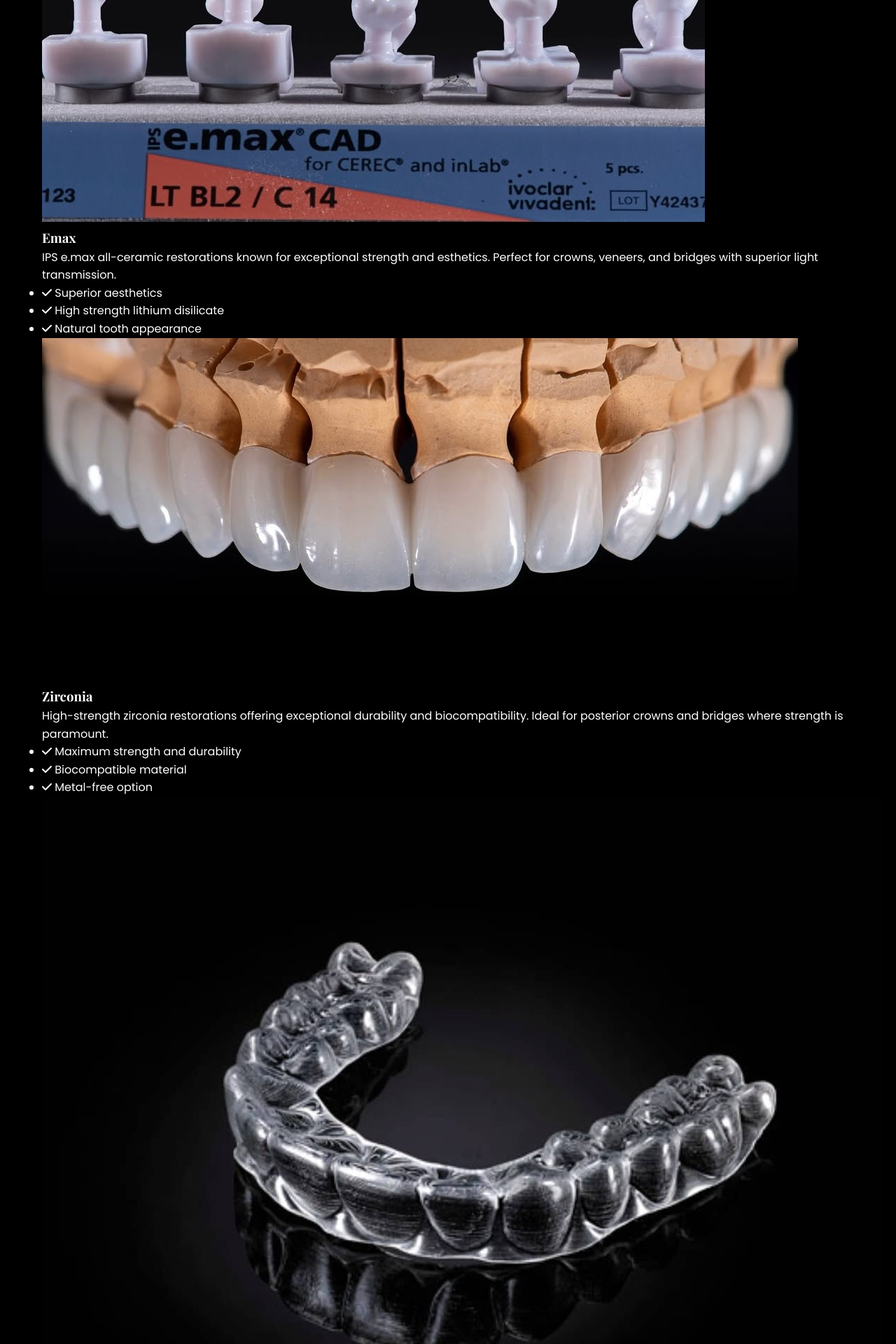
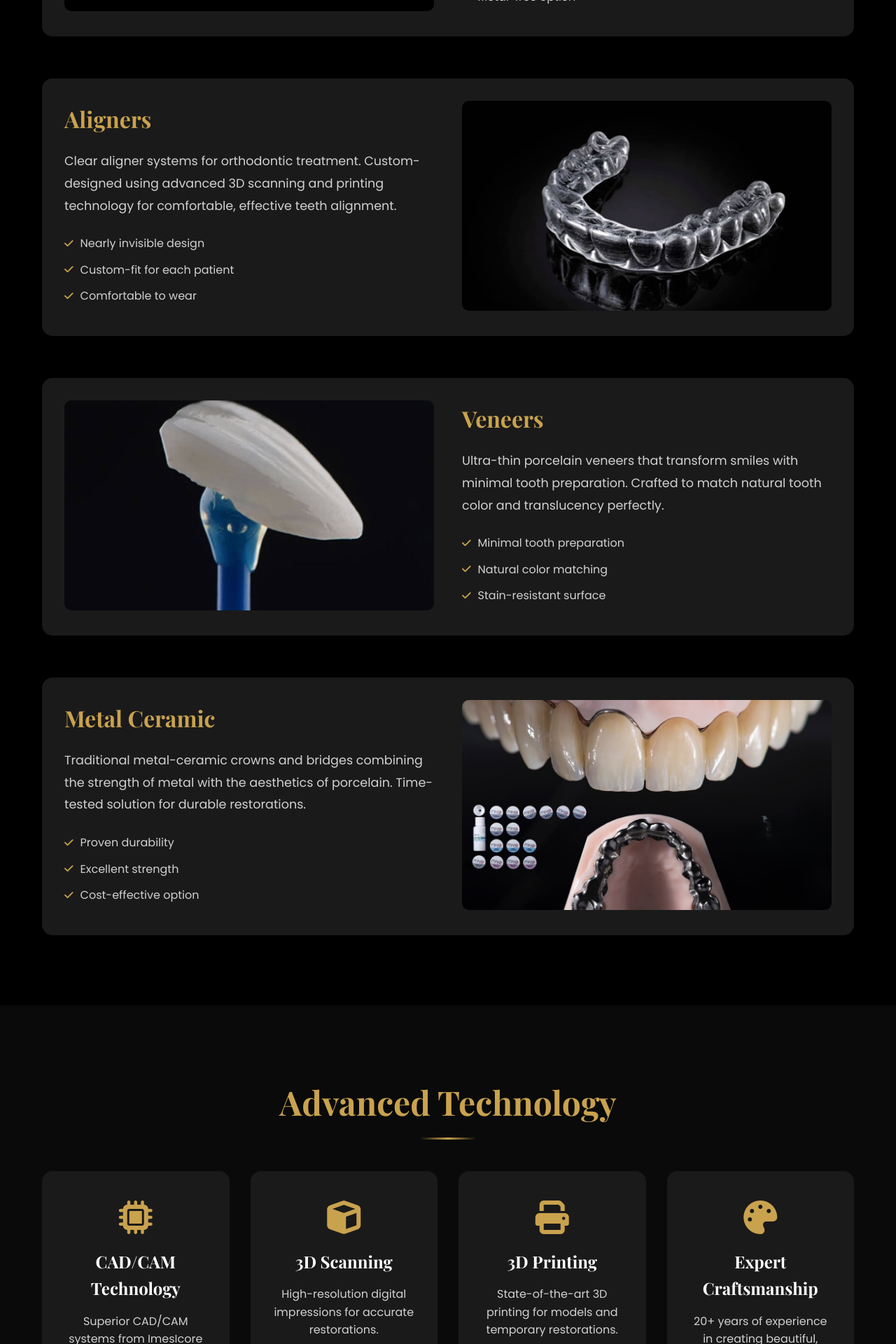
Before and after one commit to hafir743/Project-RoyalDental, a PHP site: page /services.html in a window 1280 px wide. Shown: the part 2120-4040 px from the top of the page at 70% size. Run offline with PHP 8.4, Linux system fonts and the light colour scheme.

Commit message:
sherbimet

```diff
--- a/services.css
+++ b/services.css
@@ -207,3 +207,173 @@ a {
     font-size: 1.3rem;
     color: var(--text-light);
 }
+
+.services-page {
+    padding: 100px 0;
+    background: var(--black);
+}
+
+.services-intro {
+    text-align: center;
+    max-width: 800px;
+    margin: 0 auto 80px;
+}
+
+.services-intro h2 {
+    font-size: 2.8rem;
+    color: var(--gold);
+    margin-bottom: 20px;
+}
+
+.services-intro p {
+    font-size: 1.1rem;
+    color: var(--text-light);
+    line-height: 1.8;
+}
+
+.services-grid-detailed {
+    display: flex;
+    flex-direction: column;
+    gap: 60px;
+}
+
+.service-card-detailed {
+    display: flex;
+    gap: 40px;
+    background: var(--dark-gray);
+    border-radius: 15px;
+    overflow: hidden;
+    padding: 30px;
+    border: 2px solid transparent;
+    transition: all 0.4s ease;
+    scroll-margin-top: 100px;
+}
+
+.service-card-detailed:hover {
+    border-color: var(--gold);
+    transform: translateY(-5px);
+    box-shadow: 0 10px 40px rgba(201, 162, 78, 0.2);
+}
+
+.service-card-detailed:nth-child(even) {
+    flex-direction: row-reverse;
+}
+
+.service-image {
+    flex: 1;
+    min-width: 300px;
+    height: 300px;
+    border-radius: 10px;
+    overflow: hidden;
+}
+
+.service-image img {
+    width: 100%;
+    height: 100%;
+    object-fit: cover;
+    transition: transform 0.4s ease;
+}
+
+.service-card-detailed:hover .service-image img {
+    transform: scale(1.1);
+}
+
+.service-content {
+    flex: 1;
+    display: flex;
+    flex-direction: column;
+    justify-content: center;
+}
+
+.service-content h3 {
+    font-size: 2rem;
+    color: var(--gold);
+    margin-bottom: 20px;
+}
+
+.service-content > p {
+    font-size: 1.1rem;
+    color: var(--text-light);
+    line-height: 1.8;
+    margin-bottom: 25px;
+}
+
+.service-features {
+    list-style: none;
+    padding: 0;
+}
+
+.service-features li {
+    color: var(--text-light);
+    margin-bottom: 12px;
+    display: flex;
+    align-items: center;
+    gap: 10px;
+}
+
+.service-features li i {
+    color: var(--gold);
+    font-size: 0.9rem;
+}
+
+.technology-section {
+    padding: 100px 0;
+    background: var(--black-alt);
+}
+
+.section-title {
+    font-size: 3rem;
+    color: var(--gold);
+    text-align: center;
+    margin-bottom: 60px;
+    position: relative;
+}
+
+.section-title::after {
+    content: '';
+    position: absolute;
+    bottom: -15px;
+    left: 50%;
+    transform: translateX(-50%);
+    width: 80px;
+    height: 3px;
+    background: linear-gradient(90deg, transparent, var(--gold), transparent);
+}
+
+.tech-grid {
+    display: grid;
+    grid-template-columns: repeat(auto-fit, minmax(250px, 1fr));
+    gap: 30px;
+}
+
+.tech-card {
+    background: var(--dark-gray);
+    padding: 40px 30px;
+    border-radius: 15px;
+    text-align: center;
+    border: 2px solid transparent;
+    transition: all 0.4s ease;
+}
+
+.tech-card:hover {
+    border-color: var(--gold);
+    transform: translateY(-10px);
+    box-shadow: 0 10px 40px rgba(201, 162, 78, 0.2);
+}
+
+.tech-card i {
+    font-size: 3rem;
+    color: var(--gold);
+    margin-bottom: 20px;
+}
+
+.tech-card h3 {
+    font-size: 1.5rem;
+    color: var(--white);
+    margin-bottom: 15px;
+}
+
+.tech-card p {
+    color: var(--text-light);
+    line-height: 1.6;
+}
```
